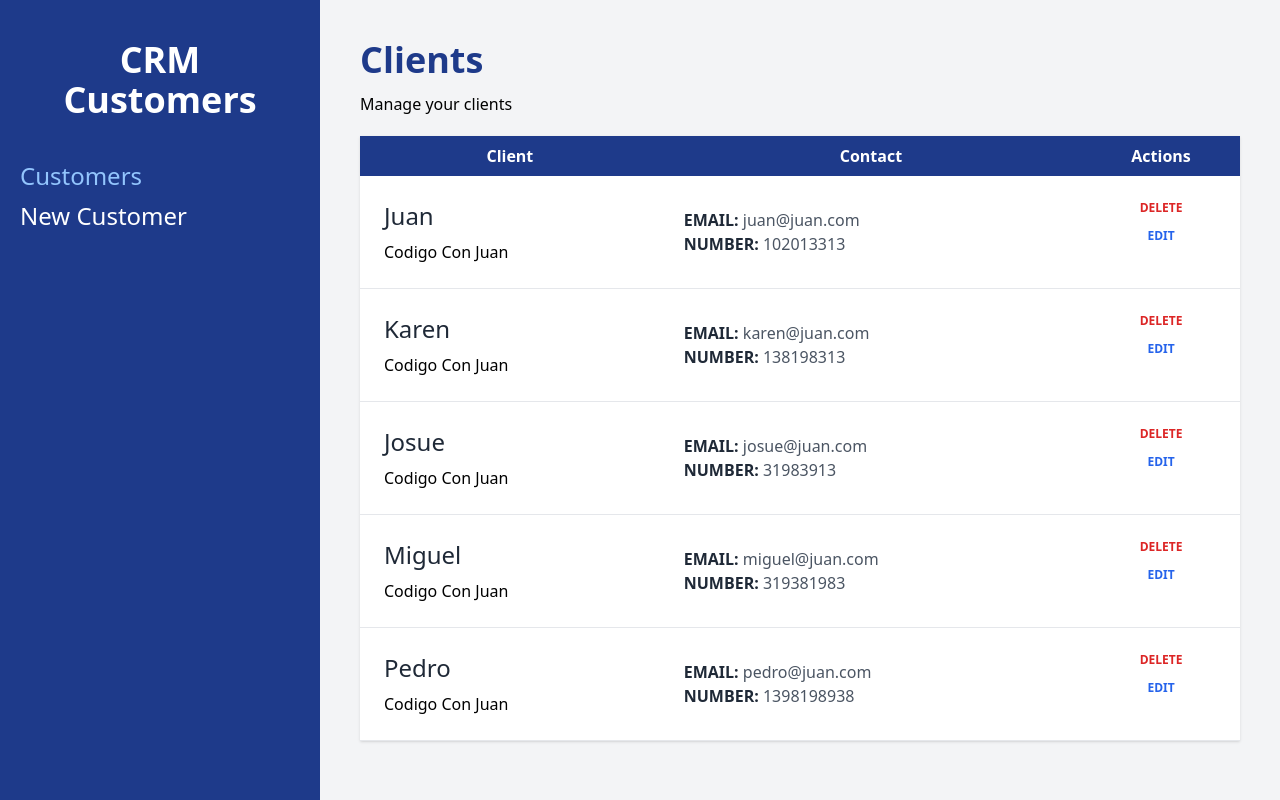
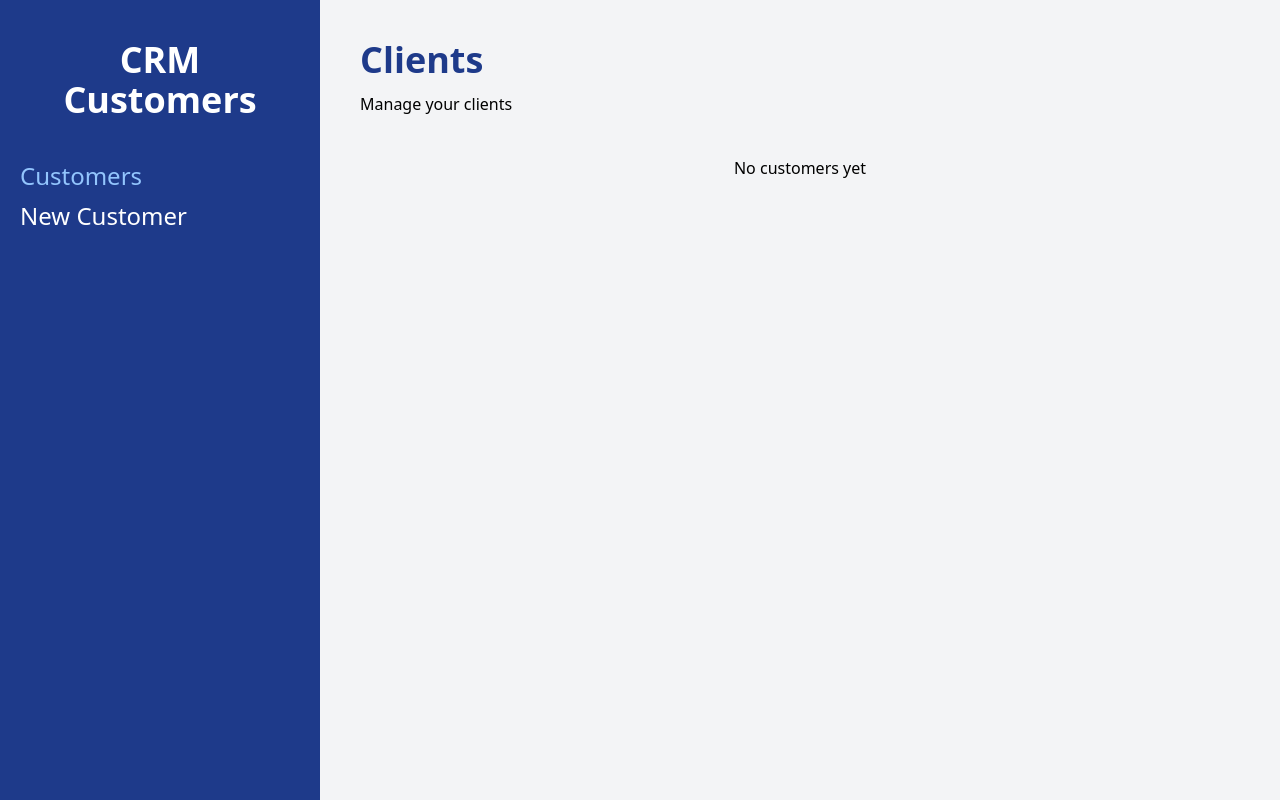
Before and after one commit to nilm9/crmReact-v2, a React (Vite) app: page / in a window 1280 px wide. Built offline with nearby package versions, Linux system fonts and the light colour scheme; data requests are answered from the project's data file.

Commit message:
fixed api

```diff
--- a/src/api/clients.jsx
+++ b/src/api/clients.jsx
@@ -3,5 +3,5 @@ export async function getClients(){
     const resp = await fetch(import.meta.env.VITE_API_URL)
     const result = await resp.json()
 
-    return result;
+    console.log(result);
 }
--- a/src/pages/Index.jsx
+++ b/src/pages/Index.jsx
@@ -3,8 +3,8 @@ import Client from "../components/Client";
 import { getClients } from "../api/clients";
 
 export function loader() {
-   const clients = getClients()
-   return clients
+    getClients()
+   return {}
 }
 const Index = () => {
 
```
